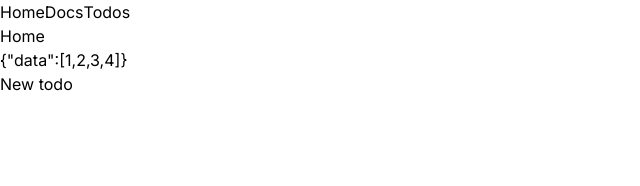
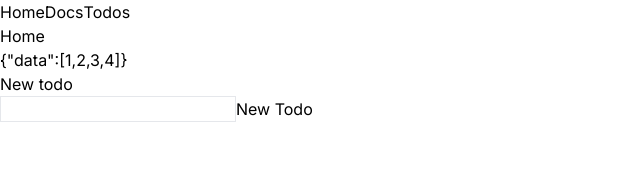
Before and after one commit to fredyzz/nextJS13-intro, a Next.js app: page / in a window 1280 px wide. Shown: the top 186 px of the page, without its empty margins (0-640 px from the left). Built offline with nearby package versions, Linux system fonts and the light colour scheme.

Commit message:
Create and implement NewTodo server action

```diff
--- a/app/(dashboard)/layout.tsx
+++ b/app/(dashboard)/layout.tsx
@@ -1,8 +1,13 @@
+import NewTodoForm from "@/components/NewTodoForm"
+
 const DashboardLayout = ({ children } : {children: React.ReactNode}) => {
   return (
     <div>
      <h1>DashboardLayout</h1>
-     {children}
+     <div>
+      <NewTodoForm/>
+     </div>
+     <div>{children}</div>
     </div>
   )
 }
--- a/components/NewTodoForm.tsx
+++ b/components/NewTodoForm.tsx
@@ -1,15 +1,17 @@
-'use client'
+import { newTodo } from "@/utils/actions"
 
-import { useState } from 'react'
+
 
 const NewTodoForm = () => {
-  const [state, updateState] = useState()
+
+
 
   return (
     <div>
       <h2>New todo</h2>
-      <form>
-        <input type="text" />
+      <form action={newTodo}>
+        <input type="text" name="content" className='border border-black-25'/>
+        <button type="submit">New Todo</button>
       </form>
     </div>
   )
--- /dev/null
+++ b/utils/actions.ts
@@ -0,0 +1,24 @@
+
+'use server'
+import { revalidatePath } from 'next/cache';
+import db from './db'
+
+interface NewTodoFormData {
+    content: string
+}
+
+export const newTodo = async (formData: FormData) => {
+    const content = formData.get('content');
+
+    if (typeof content !== 'string' || !content) {
+      throw new Error('Invalid form data')
+    }
+
+    const todo = await db.todo.create({
+      data: {
+        content
+      },
+    });
+
+    revalidatePath('/todos')
+}
```
Also changed, not shown: 2 other files (tests, documents, lock files or other folders).
